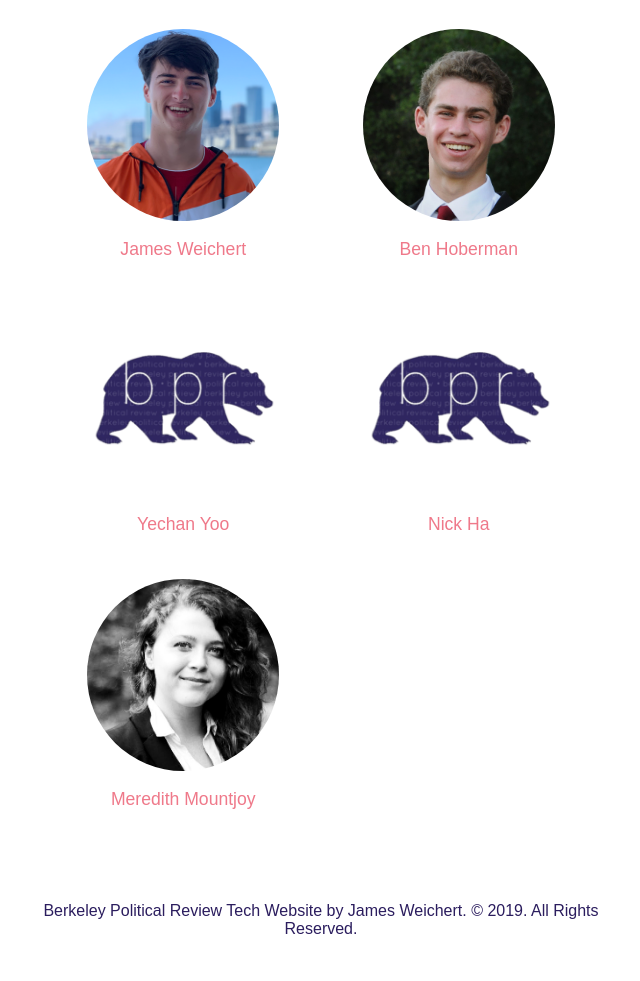
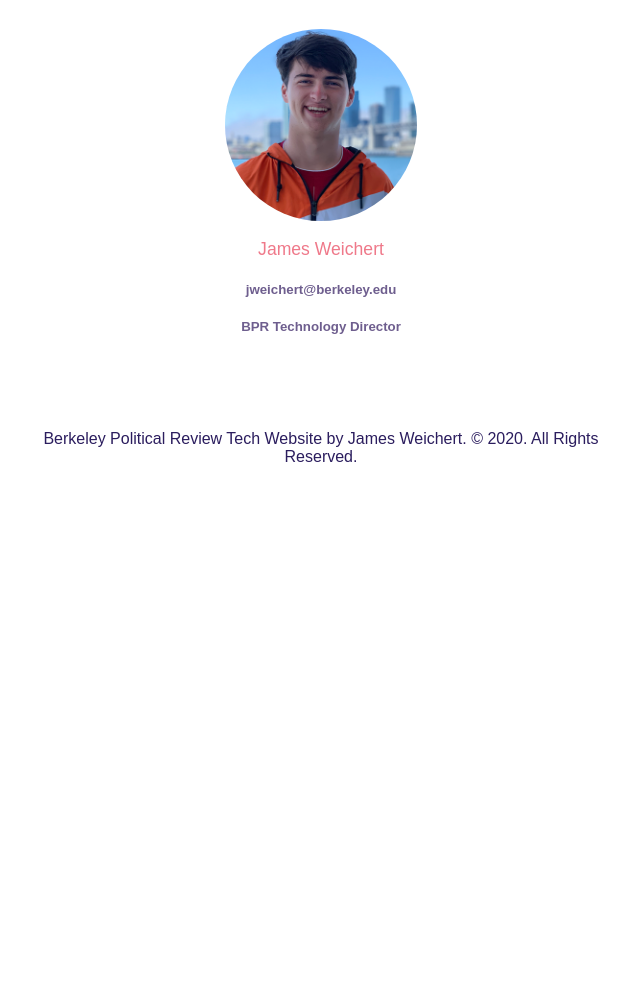
Before and after one commit to Berkeleypoliticalreview/Tech, a plain HTML site: page index.html in a window 1280 px wide. Shown: the part 2400-3381 px from the top of the page, without its empty margins (319-959 px from the left). After the commit the page ends 2930 px from the top, so only its background shows below. Drawn offline with Linux system fonts and the light colour scheme.

Commit message:
Updated Website for Fall 2020

```diff
--- a/Assets/styles.css
+++ b/Assets/styles.css
@@ -82,51 +82,11 @@ body {
 }
 
 #personnel_table td img:hover {
-	opacity: 0.6;
+	opacity: 0.9;
 }
 
-@media (min-width: 700px) {
-	#ben:before, #james:before, #meredith:before {
-		position: absolute;
-		line-height: 100%;
-		text-align: center;
-
-		font-size: 1vw;
-
-		background-color: #2B1D5E;
-		color: white;
-
-		z-index: 99;
-
-		width: 80%;
-		margin-left: -40%;
-		margin-top: 40%;
-
-		line-height: 150%;
-
-		transition: all 0.5s ease;
-		-moz-transition: all 0.5s ease;
-		-webkit-transition: all 0.5s ease;
-
-		opacity: 0;
-	}
-
-	#ben:before {
-		content: "bhoberman@berkeley.edu";
-	}
-
-	#james:before {
-		content: "jweichert@berkeley.edu";
-	}
-
-	#meredith:before {
-		content: "mountjoymeredith@berkeley.edu";
-	}
-
-	#personnel_table td:hover:before {
-		opacity: 1;
-	}
-
+#personnel_table td h5 {
+	color: #6E5E8E;
 }
 
 
--- a/index.html
+++ b/index.html
@@ -91,34 +91,8 @@
 							<img src="Assets/JamesWeichert.png"/>
 						</div>
 						<h3>James Weichert</h3>
-					</td>
-					<td id="ben">
-						<div class="profile_photo">
-							<img src="Assets/BenHoberman.jpeg"/>
-						</div>
-						<h3>Ben Hoberman</h3>
-					</td>
-				</tr>
-				<tr>
-					<td>
-						<div class="profile_photo">
-							<img src="Assets/Logo.png"/>
-						</div>
-						<h3>Yechan Yoo</h3>
-					</td>
-					<td>
-						<div class="profile_photo">
-							<img src="Assets/Logo.png"/>
-						</div>
-						<h3>Nick Ha</h3>
-					</td>
-				</tr>
-				<tr>
-					<td id="meredith">
-						<div class="profile_photo">
-							<img src="Assets/MeredithMountjoy.jpeg"/>
-						</div>
-						<h3>Meredith Mountjoy</h3>
+						<h5>jweichert@berkeley.edu</h5>
+						<h5>BPR Technology Director</h5>
 					</td>
 				</tr>
 			</table>
@@ -127,7 +101,7 @@
 			<div class="spacer"></div>
 
 			<div class="footer">
-				<p>Berkeley Political Review Tech Website by James Weichert. &copy; 2019. All Rights Reserved.</p>
+				<p>Berkeley Political Review Tech Website by James Weichert. &copy; 2020. All Rights Reserved.</p>
 			</div>
 		</div>
 
```
Also changed, not shown: 2 other files.
